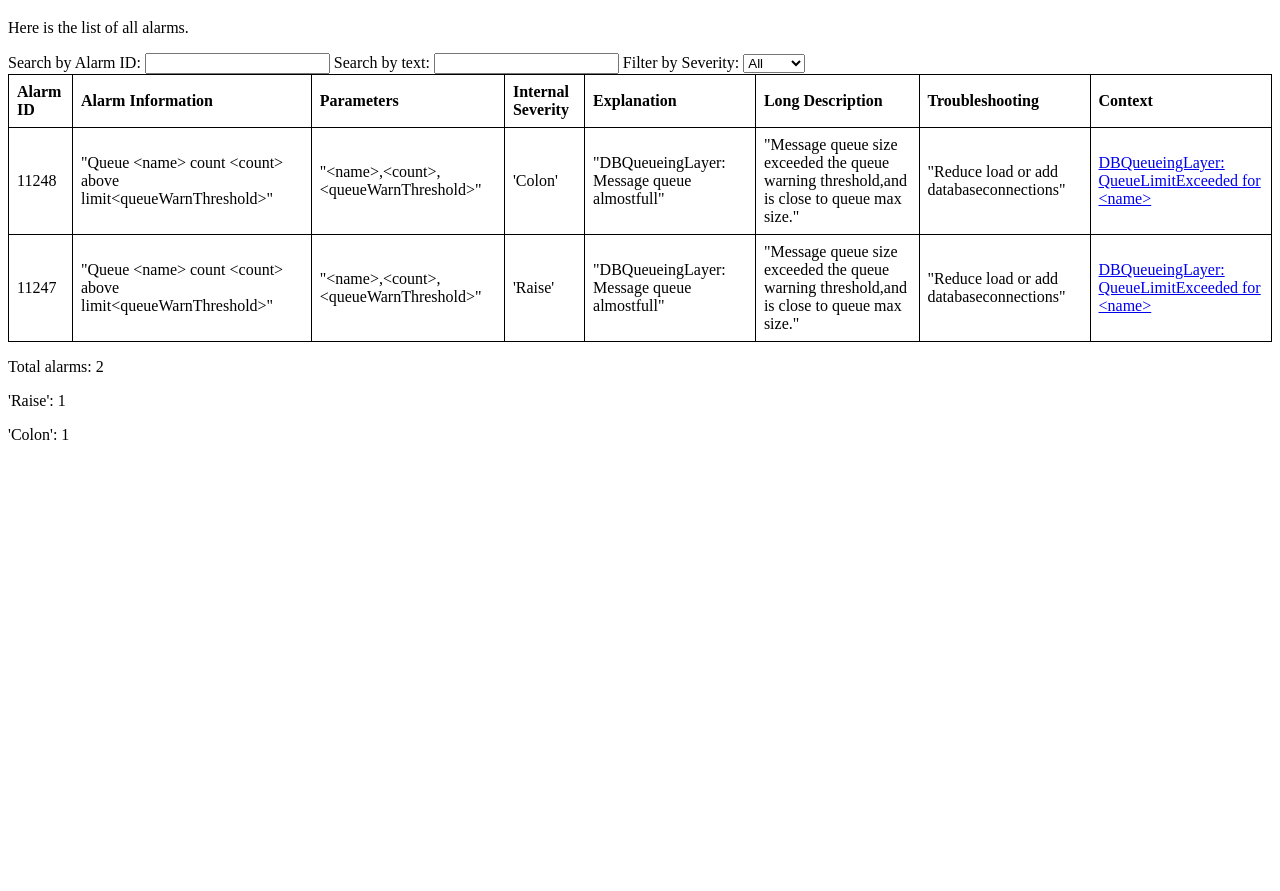
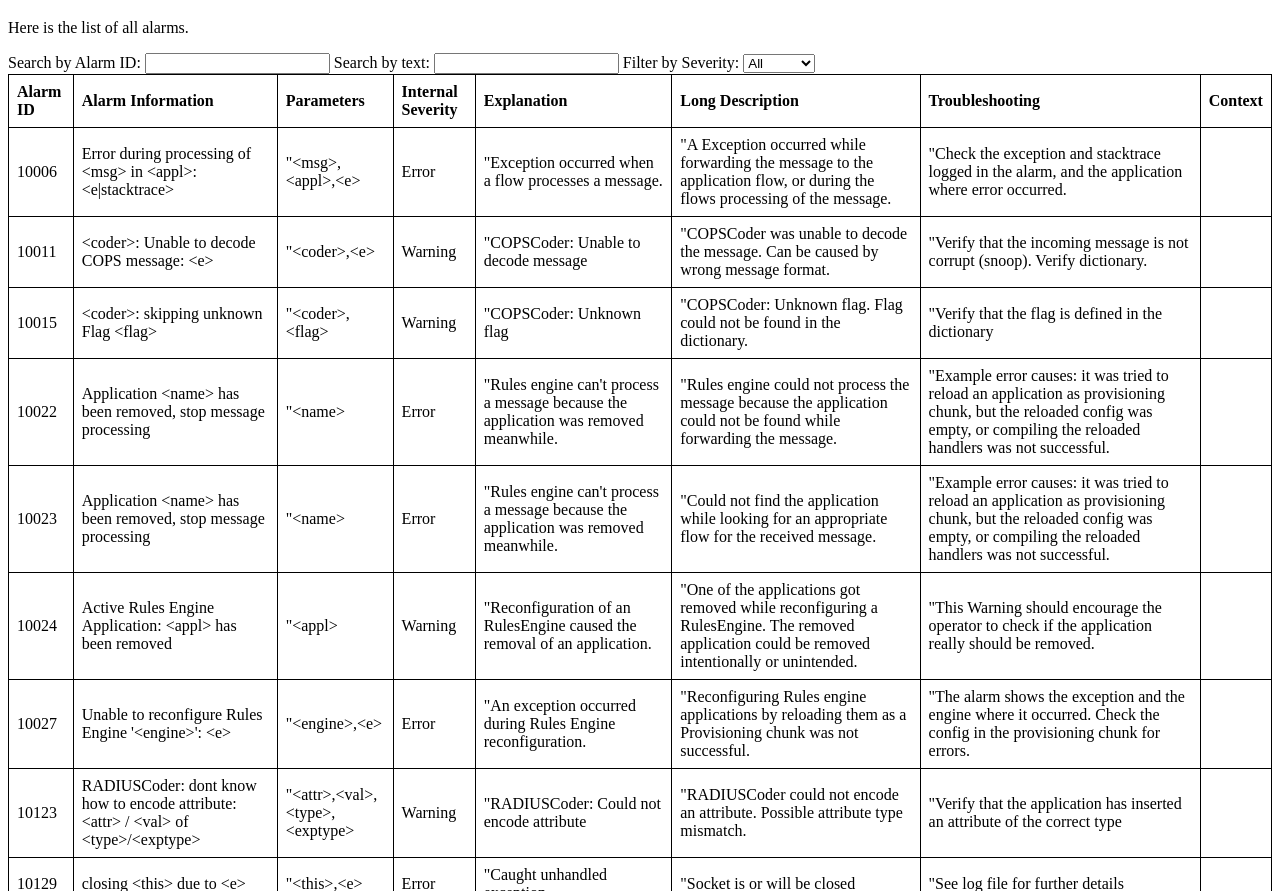
Before and after one commit to spajicdominik/Alarm-parser-and-static-web-site-converter, a plain HTML site: page alarms.html in a window 1280 px wide. Shown: the part 61-952 px from the top of the page. Before the commit the page ends 800 px from the top, so only its background shows below. Drawn offline with Linux system fonts and the light colour scheme.

Commit message:
Fixed data parsing
Added a feature of skipping the first line in the data file and correctly parsing the file (multiple alarms are in one file, not one file per alarms)

```diff
--- a/alarms.html
+++ b/alarms.html
@@ -29,8 +29,8 @@
         <label for="filter-severity">Filter by Severity:</label>
         <select id="filter-severity" onchange="filterAlarms()">
             <option value="All">All</option>
-            <option value="&#39;Colon&#39;">&#39;Colon&#39;</option>
-<option value="&#39;Raise&#39;">&#39;Raise&#39;</option>
+            <option value="Error">Error</option>
+<option value="Warning">Warning</option>
         </select>
         <table>
             <thead>
@@ -49,32 +49,128 @@
 
 
         <tr>
-            <td>11248</td>
-            <td>&quot;Queue &lt;name&gt; count &lt;count&gt; above limit&lt;queueWarnThreshold&gt;&quot;</td>
-            <td>&quot;&lt;name&gt;,&lt;count&gt;,&lt;queueWarnThreshold&gt;&quot;</td>
-            <td>&#39;Colon&#39;</td>
-            <td>&quot;DBQueueingLayer: Message queue almostfull&quot;</td>
-            <td>&quot;Message queue size exceeded the queue warning threshold,and is close to queue max size.&quot;</td>
-            <td>&quot;Reduce load or add databaseconnections&quot;</td>
-            <td><a href="#" class="context-link" data-context="DBQueueingLayer: QueueLimitExceeded for &amp;lt;name&amp;gt;">DBQueueingLayer: QueueLimitExceeded for &lt;name&gt;</a></td>
+            <td>10006</td>
+            <td>Error during processing of &lt;msg&gt; in &lt;appl&gt;: &lt;e|stacktrace&gt;</td>
+            <td>&quot;&lt;msg&gt;,&lt;appl&gt;,&lt;e&gt;</td>
+            <td>Error</td>
+            <td>&quot;Exception occurred when a flow processes a message.</td>
+            <td>&quot;A Exception occurred while forwarding the message to the application flow, or during the flows processing of the message.</td>
+            <td>&quot;Check the exception and stacktrace logged in the alarm, and the application where error occurred.</td>
+            <td><a href="#" class="context-link" data-context=""></a></td>
         </tr>
 
 
         <tr>
-            <td>11247</td>
-            <td>&quot;Queue &lt;name&gt; count &lt;count&gt; above limit&lt;queueWarnThreshold&gt;&quot;</td>
-            <td>&quot;&lt;name&gt;,&lt;count&gt;,&lt;queueWarnThreshold&gt;&quot;</td>
-            <td>&#39;Raise&#39;</td>
-            <td>&quot;DBQueueingLayer: Message queue almostfull&quot;</td>
-            <td>&quot;Message queue size exceeded the queue warning threshold,and is close to queue max size.&quot;</td>
-            <td>&quot;Reduce load or add databaseconnections&quot;</td>
-            <td><a href="#" class="context-link" data-context="DBQueueingLayer: QueueLimitExceeded for &amp;lt;name&amp;gt;">DBQueueingLayer: QueueLimitExceeded for &lt;name&gt;</a></td>
+            <td>10011</td>
+            <td>&lt;coder&gt;: Unable to decode COPS message: &lt;e&gt;</td>
+            <td>&quot;&lt;coder&gt;,&lt;e&gt;</td>
+            <td>Warning</td>
+            <td>&quot;COPSCoder: Unable to decode message</td>
+            <td>&quot;COPSCoder was unable to decode the message. Can be caused by wrong message format.</td>
+            <td>&quot;Verify that the incoming message is not corrupt (snoop). Verify dictionary.</td>
+            <td><a href="#" class="context-link" data-context=""></a></td>
+        </tr>
+
+
+        <tr>
+            <td>10015</td>
+            <td>&lt;coder&gt;: skipping unknown Flag &lt;flag&gt;</td>
+            <td>&quot;&lt;coder&gt;,&lt;flag&gt;</td>
+            <td>Warning</td>
+            <td>&quot;COPSCoder: Unknown flag</td>
+            <td>&quot;COPSCoder: Unknown flag. Flag could not be found in the dictionary.</td>
+            <td>&quot;Verify that the flag is defined in the dictionary</td>
+            <td><a href="#" class="context-link" data-context=""></a></td>
+        </tr>
+
+
+        <tr>
+            <td>10022</td>
+            <td>Application &lt;name&gt; has been removed, stop message processing</td>
+            <td>&quot;&lt;name&gt;</td>
+            <td>Error</td>
+            <td>&quot;Rules engine can&#x27;t process a message because the application was removed meanwhile.</td>
+            <td>&quot;Rules engine could not process the message because the application could not be found while forwarding the message.</td>
+            <td>&quot;Example error causes: it was tried to reload an application as provisioning chunk, but the reloaded config was empty, or compiling the reloaded handlers was not successful.</td>
+            <td><a href="#" class="context-link" data-context=""></a></td>
+        </tr>
+
+
+        <tr>
+            <td>10023</td>
+            <td>Application &lt;name&gt; has been removed, stop message processing</td>
+            <td>&quot;&lt;name&gt;</td>
+            <td>Error</td>
+            <td>&quot;Rules engine can&#x27;t process a message because the application was removed meanwhile.</td>
+            <td>&quot;Could not find the application while looking for an appropriate flow for the received message.</td>
+            <td>&quot;Example error causes: it was tried to reload an application as provisioning chunk, but the reloaded config was empty, or compiling the reloaded handlers was not successful.</td>
+            <td><a href="#" class="context-link" data-context=""></a></td>
+        </tr>
+
+
+        <tr>
+            <td>10024</td>
+            <td>Active Rules Engine Application: &lt;appl&gt; has been removed</td>
+            <td>&quot;&lt;appl&gt;</td>
+            <td>Warning</td>
+            <td>&quot;Reconfiguration of an RulesEngine caused the removal of an application.</td>
+            <td>&quot;One of the applications got removed while reconfiguring a RulesEngine. The removed application could be removed intentionally or unintended.</td>
+            <td>&quot;This Warning should encourage the operator to check if the application really should be removed.</td>
+            <td><a href="#" class="context-link" data-context=""></a></td>
+        </tr>
+
+
+        <tr>
+            <td>10027</td>
+            <td>Unable to reconfigure Rules Engine &#x27;&lt;engine&gt;&#x27;: &lt;e&gt;</td>
+            <td>&quot;&lt;engine&gt;,&lt;e&gt;</td>
+            <td>Error</td>
+            <td>&quot;An exception occurred during Rules Engine reconfiguration.</td>
+            <td>&quot;Reconfiguring Rules engine applications by reloading them as a Provisioning chunk was not successful.</td>
+            <td>&quot;The alarm shows the exception and the engine where it occurred. Check the config in the provisioning chunk for errors.</td>
+            <td><a href="#" class="context-link" data-context=""></a></td>
+        </tr>
+
+
+        <tr>
+            <td>10123</td>
+            <td>RADIUSCoder: dont know how to encode attribute: &lt;attr&gt; / &lt;val&gt; of &lt;type&gt;/&lt;exptype&gt;</td>
+            <td>&quot;&lt;attr&gt;,&lt;val&gt;,&lt;type&gt;,&lt;exptype&gt;</td>
+            <td>Warning</td>
+            <td>&quot;RADIUSCoder: Could not encode attribute</td>
+            <td>&quot;RADIUSCoder could not encode an attribute. Possible attribute type mismatch.</td>
+            <td>&quot;Verify that the application has inserted an attribute of the correct type</td>
+            <td><a href="#" class="context-link" data-context=""></a></td>
+        </tr>
+
+
+        <tr>
+            <td>10129</td>
+            <td>closing &lt;this&gt; due to &lt;e&gt;</td>
+            <td>&quot;&lt;this&gt;,&lt;e&gt;</td>
+            <td>Error</td>
+            <td>&quot;Caught unhandled exception</td>
+            <td>&quot;Socket is or will be closed</td>
+            <td>&quot;See log file for further details</td>
+            <td><a href="#" class="context-link" data-context=""></a></td>
+        </tr>
+
+
+        <tr>
+            <td>10131</td>
+            <td>&lt;me&gt;: Unable to create coder: &lt;e&gt;</td>
+            <td>&quot;&lt;me&gt;,&lt;e&gt;</td>
+            <td>Error</td>
+            <td>&quot;CoderPlug: Failed to create coder</td>
+            <td>&quot;CoderPlug could not create coder due to wrong configuration.</td>
+            <td>&quot;Verify the values of configuration parameters &#x27;Protocol&#x27;, &#x27;Encoding&#x27; and the dictionary name.</td>
+            <td><a href="#" class="context-link" data-context=""></a></td>
         </tr>
 
             </tbody>
         </table>
         <div id="stats">
-            <p>Total alarms: 2</p><p>&#39;Raise&#39;: 1</p><p>&#39;Colon&#39;: 1</p>
+            <p>Total alarms: 10</p><p>Error: 6</p><p>Warning: 4</p>
         </div>
         <script>
             function filterAlarms() {
--- a/alarms2.txt
+++ /dev/null
@@ -1,6 +0,0 @@
-11247¤&quot;Queue &lt;name&gt; count &lt;count&gt; above limit
-&lt;queueWarnThreshold&gt;&quot;¤parameter=&quot;&lt;name&gt;,&lt;count&gt;,&lt;queueWarnThreshold&gt;&quot;¤
-&#39;Raise&#39;¤short=&quot;DBQueueingLayer: Message queue almost
-full&quot;¤long=&quot;Message queue size exceeded the queue warning threshold,
-and is close to queue max size.&quot;¤repair=&quot;Reduce load or add database
-connections&quot;¤context=DBQueueingLayer: QueueLimitExceeded for &lt;name&gt;
```
Also changed, not shown: alarms1.txt (+11 -6 lines), 6 other files.
